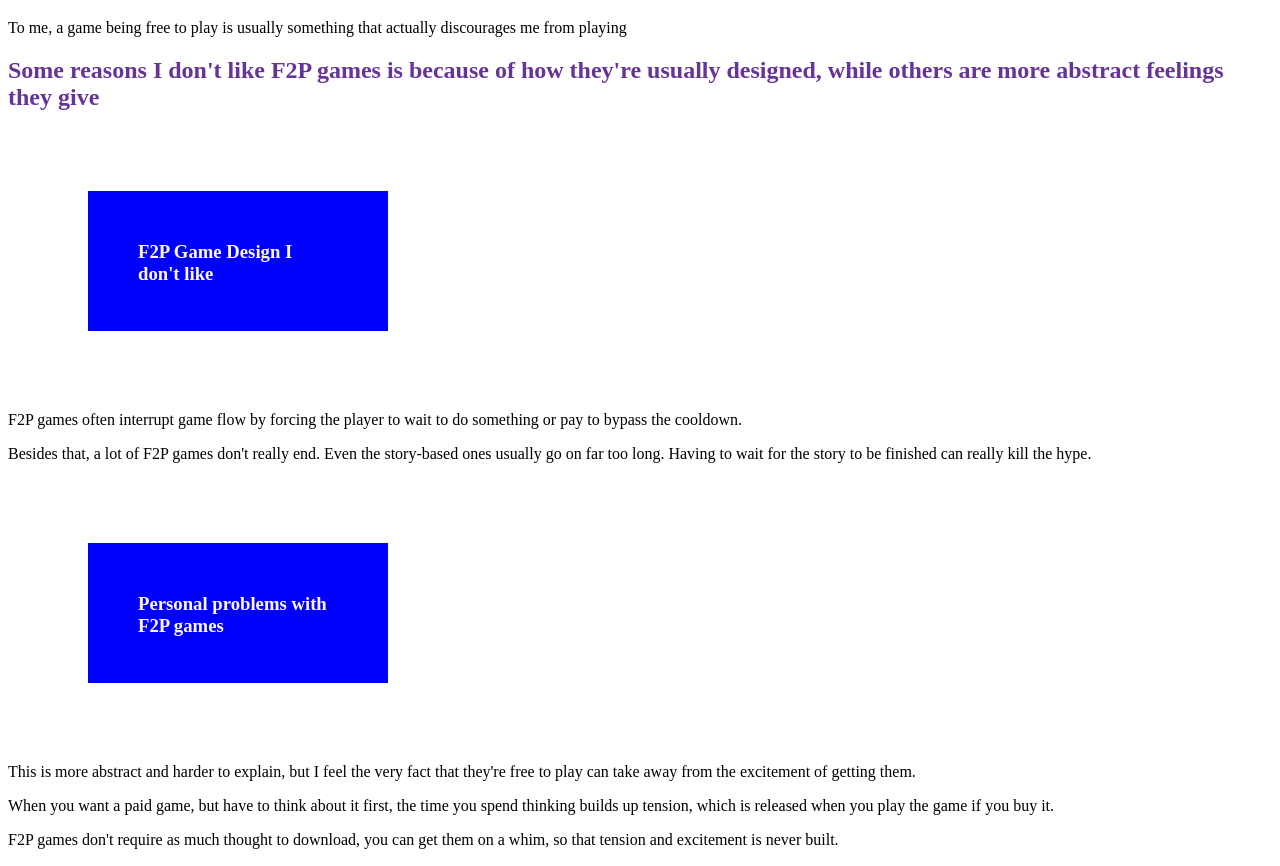
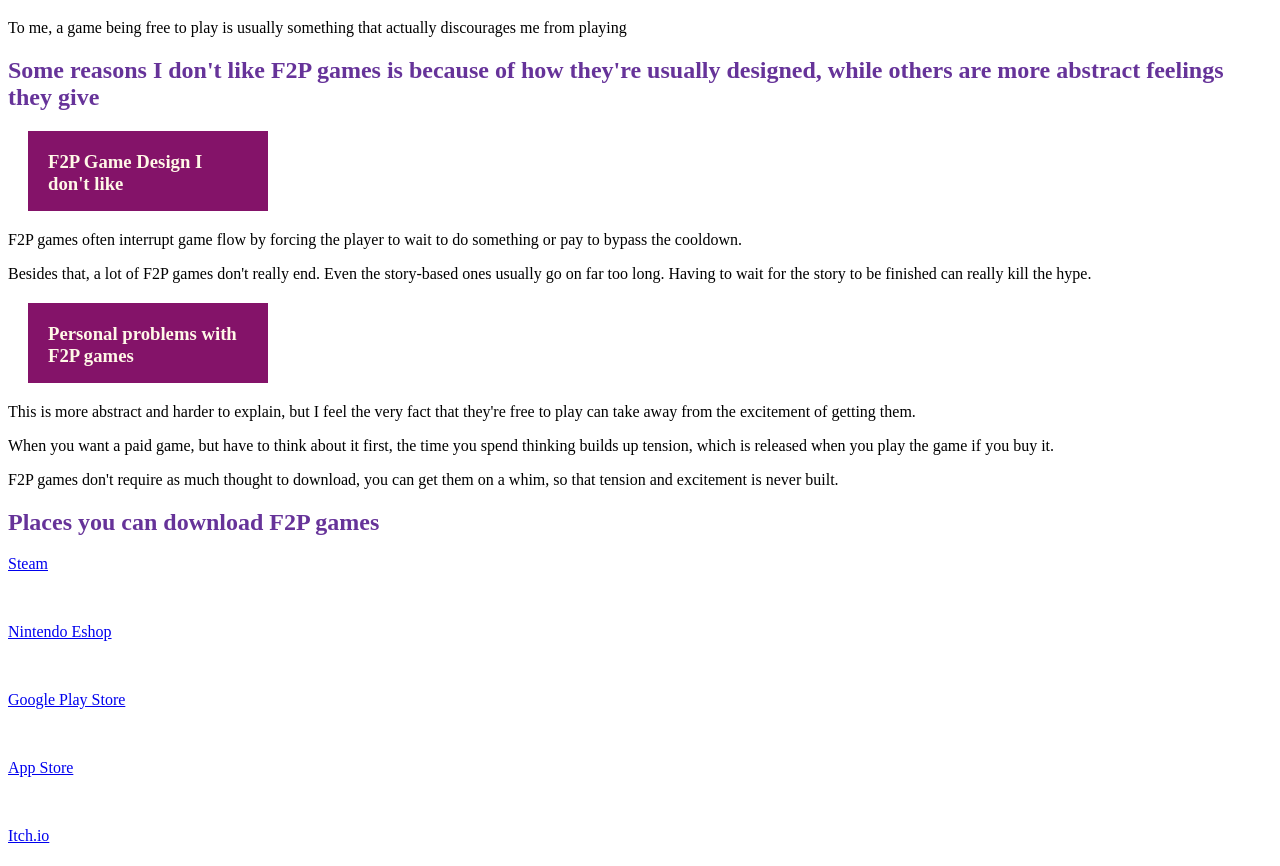
Before and after one commit to Wispywods/Wispywods.github.io, a plain HTML site: page index.html in a window 1280 px wide. Shown: the part 767-1633 px from the top of the page. Drawn offline with Linux system fonts and the light colour scheme.

Commit message:
Update styles.css

```diff
--- a/styles.css
+++ b/styles.css
@@ -4,11 +4,11 @@ h1 {
 h3 {
     height: 40px;
     width: 200px;
-    padding: 50px;
-    margin: 80px;
+    padding: 20px;
+    margin: 20px;
     border: 15 px solid #4a412a;
     color: #fff8e7;
-    background-color: blue;
+    background-color: rgb(132, 19, 105);
 }
 h2 {
     color: rebeccapurple;
```
